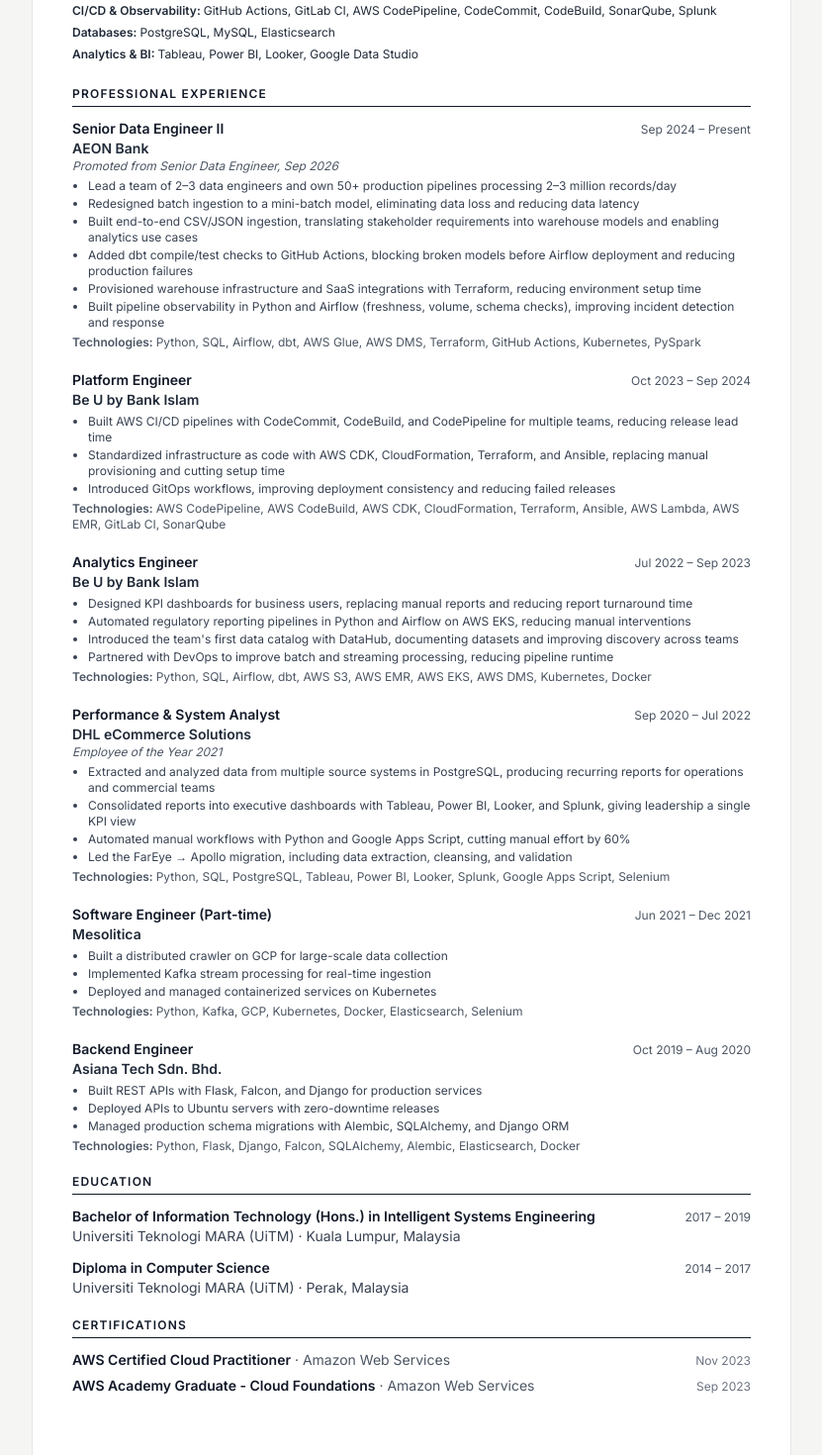
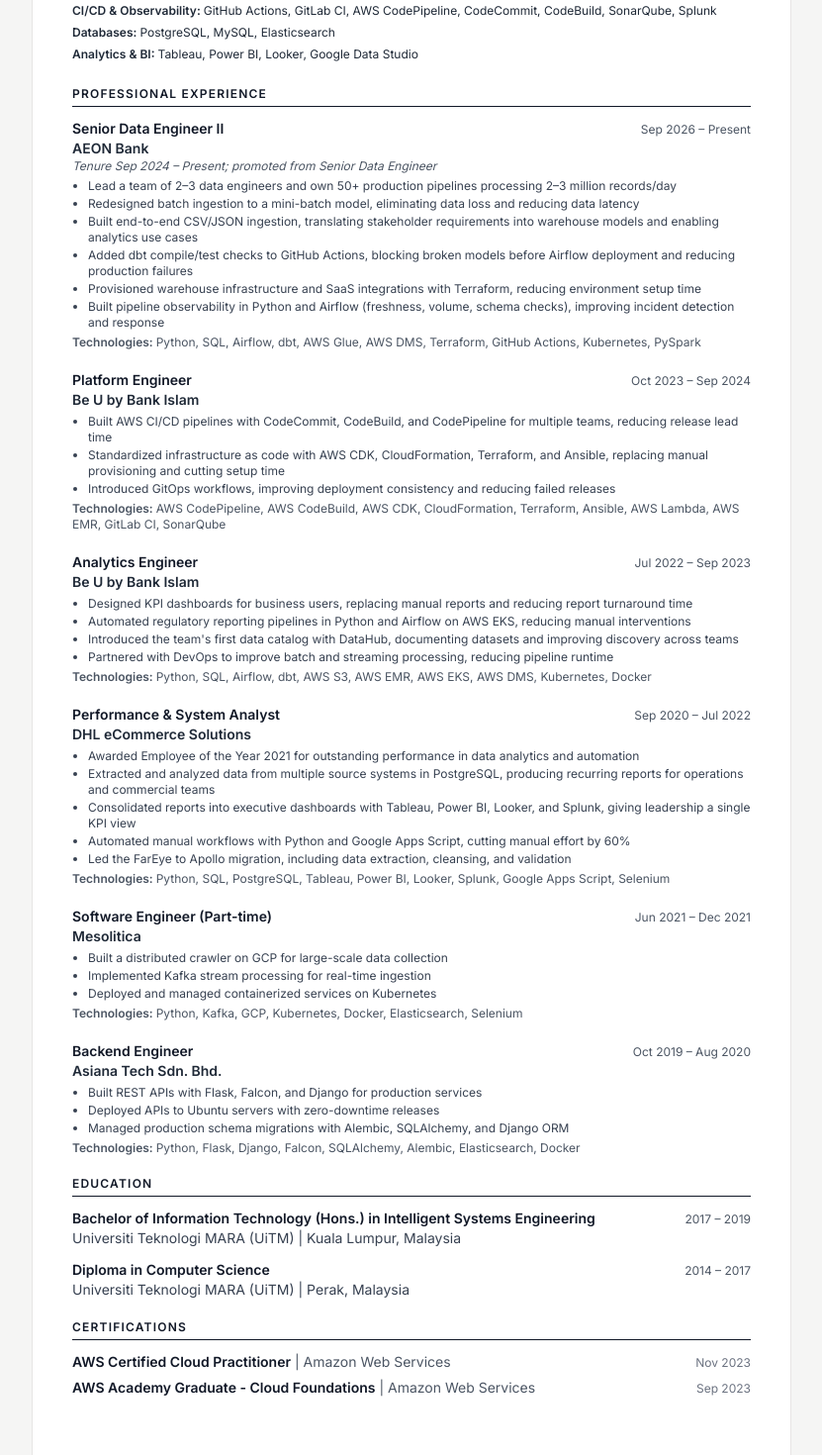
Before and after one commit to amzar96/mohdamzar.com, a React (Vite) app: page /cv in a window 1280 px wide. Shown: the part 600-2070 px from the top of the page at 99% size, without its empty margins (224-1055 px from the left). Built offline with nearby package versions, Linux system fonts and the light colour scheme.

Commit message:
Address review feedback on CV accuracy and ATS formatting
- Show Senior Data Engineer II from Sep 2026 and note the Sep 2024 company tenure
- Move the DHL award into a parseable experience bullet
- Normalize the phone link and use ASCII separators
- Document the A4 print-width calculation

```diff
--- a/public/config.yaml
+++ b/public/config.yaml
@@ -180,8 +180,8 @@
     - title: Senior Data Engineer II
       company: AEON Bank
       location: Kuala Lumpur, Malaysia
-      period: Sep 2024 – Present
-      note: Promoted from Senior Data Engineer, Sep 2026
+      period: Sep 2026 – Present
+      note: Tenure Sep 2024 – Present; promoted from Senior Data Engineer
       bullets:
         - Lead a team of 2–3 data engineers and own 50+ production pipelines processing 2–3 million records/day
         - Redesigned batch ingestion to a mini-batch model, eliminating data loss and reducing data latency
@@ -246,12 +246,12 @@
       company: DHL eCommerce Solutions
       location: Puchong, Malaysia
       period: Sep 2020 – Jul 2022
-      note: Employee of the Year 2021
       bullets:
+        - Awarded Employee of the Year 2021 for outstanding performance in data analytics and automation
         - Extracted and analyzed data from multiple source systems in PostgreSQL, producing recurring reports for operations and commercial teams
         - Consolidated reports into executive dashboards with Tableau, Power BI, Looker, and Splunk, giving leadership a single KPI view
         - Automated manual workflows with Python and Google Apps Script, cutting manual effort by 60%
-        - Led the FarEye → Apollo migration, including data extraction, cleansing, and validation
+        - Led the FarEye to Apollo migration, including data extraction, cleansing, and validation
       technologies:
         - Python
         - SQL
--- a/src/pages/CV.tsx
+++ b/src/pages/CV.tsx
@@ -44,7 +44,7 @@
       <span className="text-xs text-gray-600 dark:text-gray-400 shrink-0 ml-2 print:text-black">{edu.period}</span>
     </div>
     <div className="text-sm text-gray-700 dark:text-gray-300 print:text-black">
-      {edu.institution} · {edu.location}
+      {edu.institution} | {edu.location}
     </div>
   </div>
 );
@@ -53,7 +53,7 @@
   <div className="mb-1.5 flex justify-between items-baseline">
     <span className="text-sm text-gray-900 dark:text-gray-100 print:text-black">
       <span className="font-semibold">{cert.name}</span>
-      <span className="text-gray-600 dark:text-gray-400 print:text-black"> · {cert.issuer}</span>
+      <span className="text-gray-600 dark:text-gray-400 print:text-black"> | {cert.issuer}</span>
     </span>
     <span className="text-xs text-gray-500 dark:text-gray-400 shrink-0 ml-2 print:text-black">{cert.date}</span>
   </div>
@@ -104,6 +104,7 @@
           .no-print { display: none !important; }
           html, body { margin: 0 !important; padding: 0 !important; background: white !important; }
           body, #root, main {
+            /* A4 width 8.27in minus 2 x 0.5in margins = 7.27in; 7.25in leaves a small buffer. */
             width: 7.25in !important;
             max-width: 7.25in !important;
           }
@@ -150,7 +151,7 @@
             <p className="text-xs text-gray-600 dark:text-gray-400 mt-2 print:text-black">
               <a href={`mailto:${personal.email}`} className="hover:underline">{personal.email}</a>
               {' | '}
-              <a href={`tel:${personal.phone}`} className="hover:underline">{personal.phone}</a>
+              <a href={`tel:${personal.phone.replace(/[^\d+]/g, '')}`} className="hover:underline">{personal.phone}</a>
               {' | '}
               {personal.location}
             </p>
```
